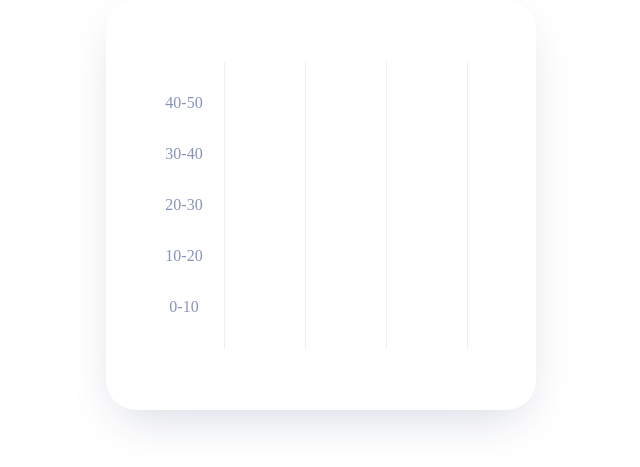
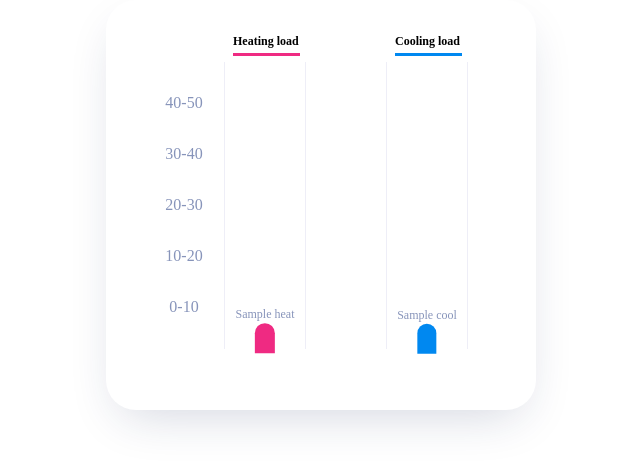
Before and after one commit to rishub-tamirisa/EnergyEfficiency, a Flask app: template templates/result.html in a window 1280 px wide. Shown: the top 467 px of the page, without its empty margins (319-959 px from the left). Run offline with Flask 2, Linux system fonts and the light colour scheme; the template is opened without the code that fills it: most values are stand-ins (such as "Sample title", 1, 10 or a date in 2020); parts of the project's set-up code (start-up, migrations or seed data) failed here and were passed over.

Commit message:
almost finishing with styling

```diff
--- a/app.py
+++ b/app.py
@@ -32,7 +32,7 @@
 
         window_area = 3.0
 
-        #window distribution
+        # window distribution
 
         sa = 2 * width * length + 2 * length * height + 2 * height * width
         wa = 2 * width * height + 2 * length * height
@@ -41,24 +41,24 @@
 
         ga = windows * window_area / wa
 
-
         # ga = windows * windowArea / 100
         # gad =
 
         # result_heating, result_cooling = validate.get_prediction(rc, sa, wa, ra, oh, ori, ga, gad)
 
-        result_heating, result_cooling = validate.get_prediction(rc, sa, wa, ra, oh, ori, ga, gad)
+        result_heating, result_cooling = validate.get_prediction(
+            rc, sa, wa, ra, oh, ori, ga, gad)
 
         # result_heating = [rc, sa, wa, ra, oh, ori, ga, gad]
 
-
-        return redirect(url_for("user", usr=result_heating))
+        return redirect(url_for("result", heat=result_heating, cool=result_cooling))
     else:
         return render_template('input.html')
 
-@app.route("/<usr>")
-def user(usr):
-    return f"<h1>{usr}</h1>"
+
+@app.route("/<heat>/<cool>")
+def result(heat, cool):
+    return render_template('result.html', heat=heat, cool=cool)
 
 
 @app.route('/show_graph')
@@ -76,7 +76,6 @@
 
     return render_template('showGraph.html', graph_1=graphs[0], graph_2=graphs[1], graph_3=graphs[2], graph_4=graphs[3], graph_5=graphs[4], graph_6=graphs[5], graph_7=graphs[6], graph_8=graphs[7])
 
-
     # return redirect(url_for("show_graphs", graphs=graphs))
 
 # @app.route('/show_graphs')
--- /dev/null
+++ b/static/styles/result.css
@@ -0,0 +1,92 @@
+* {
+  border: border-box;
+  margin: 0;
+}
+
+body {
+  display: flex;
+  justify-content: center;
+  align-items: center;
+}
+
+.graph-container {
+  width: 400px;
+  height: 410px;
+  left: 0px;
+  top: 0px;
+  background: #ffffff;
+  /* card / shadow */
+  box-shadow: 0px 18px 50px -15px rgba(25, 42, 89, 0.2);
+  border-radius: 30px;
+  display: flex;
+  justify-content: center;
+  align-items: center;
+  padding-right: 30px;
+}
+
+.graph-container .first {
+  width: 20%;
+  height: 70%;
+  display: flex;
+  flex-direction: column;
+  align-items: center;
+  justify-content: space-evenly;
+  border-right: 1px solid #eeeef7;
+}
+li {
+  list-style: none;
+  color: #8794ba;
+}
+
+.img--red {
+  background: #ef2a82;
+  border-radius: 0px 28px 28px 0px;
+  transform: rotate(-90deg);
+  width: 30px;
+  height: 20.3px;
+}
+.img--blue {
+  width: 30px;
+  height: 19.34px;
+  background: #0088f0;
+  border-radius: 0px 28px 28px 0px;
+  transform: rotate(-90deg);
+}
+
+.plate {
+  height: 100%;
+  display: flex;
+  flex-direction: column;
+  justify-content: flex-end;
+  align-items: center;
+}
+.number--red, .number--blue {
+  margin: 5px;
+  font-size: 12px;
+  line-height: 140%;
+  color: #8794ba;
+}
+
+.heating-load-plate,
+.cooling-load-plate {
+  position: relative;
+}
+.title {
+  position: absolute;
+  top: -10%;
+  left: 10%;
+  width: 67px;
+  height: 20px;
+  font-weight: 800;
+  font-size: 12px;
+  line-height: 140%;
+  color: #000000;
+
+}
+.cooling-load-plate .title{
+  border-bottom: 3px solid #0088F0;
+}
+
+.heating-load-plate .title{
+  border-bottom: 3px solid #EF2A82;
+}
--- a/templates/input.html
+++ b/templates/input.html
@@ -89,6 +89,7 @@
                                     <option value="5">West</option>
                                 </select>
                             </div>
+                            <input class="button" type="submit" value="submit">
                         </div>
                     <!-- <div class="input">
                         <label for="glazing-area">Glazing Area(0.0 - 0.4)</label>
@@ -99,7 +100,7 @@
                         <input step="any" type="number" id="glazing-area-distribution" name="glazing-area-distribution">
                     </div> -->
                     </div>
-                    <input class="button" type="submit" value="submit">
+
 
                 </form>
 
--- a/templates/result.css
+++ /dev/null
@@ -1,40 +0,0 @@
-* {
-  border: border-box;
-  margin: 0;
-}
-
-body {
-  display: flex;
-  justify-content: center;
-  align-items: center;
-  color: #EEEEF7;
-}
-
-.graph-container {
-  width: 400px;
-  height: 410px;
-  left: 0px;
-  top: 0px;
-  background: #ffffff;
-  /* card / shadow */
-  box-shadow: 0px 18px 50px -15px rgba(25, 42, 89, 0.2);
-  border-radius: 30px;
-  display: flex;
-  justify-content: center;
-  align-items: center;
-  padding-right: 30px;
-}
-
-.graph-container div {
-  width: 20%;
-  height: 70%;
-  display: flex;
-  flex-direction: column;
-  align-items: center;
-  justify-content: space-evenly;
-  border-right: 1px solid #EEEEF7;
-}
-li{
-  list-style: none;
-  color: #8794BA;
-}
--- a/templates/result.html
+++ b/templates/result.html
@@ -4,24 +4,41 @@
     <meta charset="UTF-8">
     <meta http-equiv="X-UA-Compatible" content="IE=edge">
     <meta name="viewport" content="width=device-width, initial-scale=1.0">
-    <link rel="stylesheet" href="result.css">
+    <link rel="stylesheet" type="text/css" href="{{ url_for('static',filename='styles/result.css') }}">
+    <!-- <link rel="stylesheet" href="result.css"> -->
+
     <title>Document</title>
 </head>
 <body>
     <main>
-        <div class="graph-container">
-            <div class="range">
+        <div class="first graph-container">
+            <div class="first range">
                 <li>40-50</li>
                 <li>30-40</li>
                 <li>20-30</li>
                 <li>10-20</li>
                 <li>0-10</li>
             </div>
-            <div class="heating-load">
-                <h3></h3>
+
+            <div class="first heating-load-plate">
+                <div class="title">Heating load</div>
+                <div class="plate">
+                    <div class="number--red">{{heat}}</div>
+                    <div class="img--red"></div>
+                </div>
             </div>
-            <div class="empty"></div>
-            <div class="cooling-load"></div>
+
+            <div class="first empty"></div>
+
+            <div class="first cooling-load-plate">
+                <div class="title">Cooling load</div>
+                <div class="plate">
+                    <div class="number--blue">{{cool}}</div>
+                    <div class="img--blue"></div>
+                </div>
+            </div>
+
+            </div>
         </div>
     </main>
 </body>
```
Also changed, not shown: static/styles/input.css (+37 -25 lines), static/img/blue.png (added), static/img/red.png (added).
